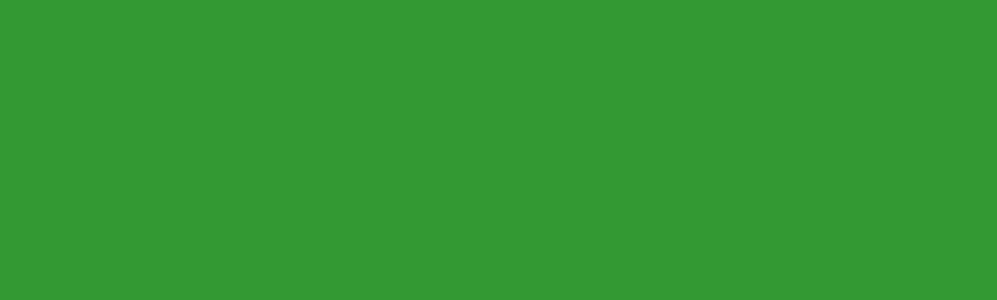
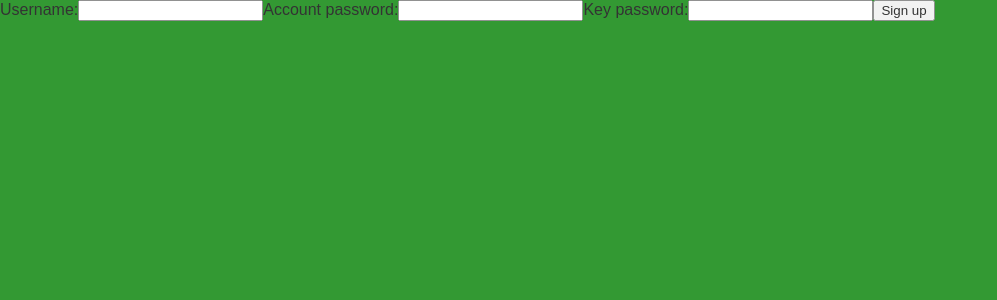
Before and after one commit to VMois/e2ee-chat, a React (Create React App) app in the folder client/: page /signup in a window 1280 px wide. Shown: the top 300 px of the page, without its empty margins (0-997 px from the left). Built offline with nearby package versions, Linux system fonts and the light colour scheme.

Commit message:
Signup form handling

```diff
--- a/client/src/Signup.js
+++ b/client/src/Signup.js
@@ -1,9 +1,52 @@
 import React, { Component } from 'react';
+import {convertStringToArrayBuffer } from './utils';
 
 export class Signup extends Component {
+    constructor(props) {
+        super(props);
+        this.state = {
+            username: '',
+            account_password: '',
+            key_password: '',
+        };
+
+        this.handleSubmit = this.handleSubmit.bind(this);
+        this.handleChange = this.handleChange.bind(this);
+    }
+
+    handleChange(event) {
+        const object = {};
+        object[event.target.name] = event.target.value;
+        this.setState(object);
+    }
+
+    handleSubmit(event) {
+        // here we will generate and prepare
+        // our data before sending to server
+        event.preventDefault();
+    }
+
     render() {
      return (
-        <div className='green-background'></div>
+        <div className='green-background'>
+            <div className='form-page'>
+                <form onSubmit={this.handleSubmit}>
+                    <label>
+                        Username:
+                        <input type='text' name='username' value={this.state.username} onChange={this.handleChange} />
+                    </label>
+                    <label>
+                        Account password:
+                        <input type='password' name='account_password' value={this.state.account_password} onChange={this.handleChange} />
+                    </label>
+                    <label>
+                        Key password:
+                        <input type='password' name='key_password' value={this.state.key_password} onChange={this.handleChange} />
+                    </label>
+                    <input type='submit' value='Sign up' />
+                </form>
+            </div>
+        </div>
      );
     }
 }
--- /dev/null
+++ b/client/src/utils.js
@@ -0,0 +1,9 @@
+export const convertStringToArrayBuffer = (str) => {
+    const encoder = new TextEncoder('utf-8');
+    return encoder.encode(str);
+}
+
+export const convertArrayBufferString = (arr) => {
+    const decoder = new TextDecoder('utf-8');
+    return decoder.decode(arr);
+}
```
